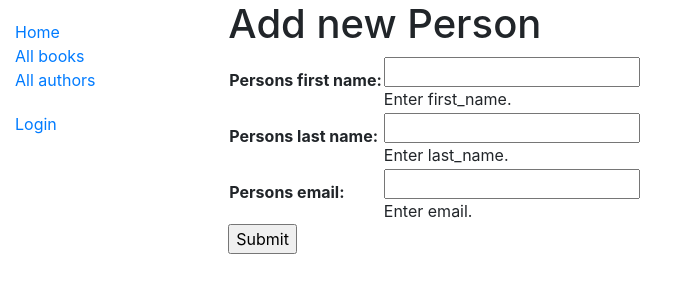
After one commit to CapitanS/hillel_hw07_django, a Django app: page /person/ in a window 1280 px wide. The commit adds this page. Shown: the top 300 px of the page, without its empty margins (0-688 px from the left). Run offline with Django 3.2, Linux system fonts and the light colour scheme.

Commit message:
Finished homework 9. Django model form. - added Person model - added PersonModel form - added urls - added views - created templates - added links to base_generic.html

```diff
--- a/catalog/forms.py
+++ b/catalog/forms.py
@@ -2,7 +2,10 @@ import datetime
 
 from django import forms
 from django.core.exceptions import ValidationError
+from django.forms import ModelForm
 from django.utils.translation import ugettext_lazy as _
+
+from .models import Person
 
 
 class RenewBookForm(forms.Form):
@@ -21,3 +24,16 @@ class RenewBookForm(forms.Form):
 
         # Remember to always return the cleaned data.
         return data
+
+
+# Homework 9. ModelForm for Person
+class PersonModelForm(ModelForm):
+    class Meta:
+        model = Person
+        fields = ['first_name', 'last_name', 'email', ]
+        labels = {'first_name': _('Persons first name'),
+                  'last_name': _('Persons last name'),
+                  'email': _('Persons email'), }
+        help_texts = {'first_name': _('Enter first_name.'),
+                      'last_name': _('Enter last_name.'),
+                      'email': _('Enter email.'), }
--- a/catalog/models.py
+++ b/catalog/models.py
@@ -124,3 +124,19 @@ class MyUser(models.Model):
     def __str__(self):
         """String for representing the Model object."""
         return f'{self.username}'
+
+
+# Homework 9. Model Person
+class Person(models.Model):
+    """Model representing a Person for homework 9."""
+    first_name = models.CharField(max_length=100)
+    last_name = models.CharField(max_length=100)
+    email = models.EmailField(max_length=100, unique=True)
+
+    def __str__(self):
+        """String for representing the Model object."""
+        return f'{self.last_name}, {self.first_name}'
+
+    def get_absolute_url(self):
+        """Returns the url to access a particular person instance."""
+        return reverse('person-detail', args=[str(self.id)])
--- a/catalog/templates/base_generic.html
+++ b/catalog/templates/base_generic.html
@@ -37,6 +37,10 @@
             <li><a href="{% url 'all-borrowed' %}">All borrowed</a></li>
             {% endif %}
         </ul>
+        <hr />
+        <ul class="sidebar-nav">
+            <li><a href="{% url 'person-create' %}">Person</a></li>
+        </ul>
         {% endif %}
         {% endblock %}
       </div>
--- a/catalog/views.py
+++ b/catalog/views.py
@@ -1,7 +1,7 @@
 import datetime
 
 from catalog.forms import RenewBookForm
-from catalog.models import Author, Book, BookInstance, Genre
+from catalog.models import Author, Book, BookInstance, Genre, Person
 from django.contrib.auth.decorators import login_required, permission_required
 from django.contrib.auth.mixins import LoginRequiredMixin, PermissionRequiredMixin
 from django.http import HttpResponseRedirect
@@ -9,6 +9,8 @@ from django.shortcuts import get_object_or_404, render
 from django.urls import reverse, reverse_lazy
 from django.views import generic
 from django.views.generic import CreateView, DeleteView, UpdateView
+
+from .forms import PersonModelForm
 
 
 # Create your views here.
@@ -162,3 +164,39 @@ class BookDelete(PermissionRequiredMixin, DeleteView):
     model = Book
     permission_required = 'catalog.can_mark_returned'
     success_url = reverse_lazy('books')
+
+
+# Homework 9. Create view for creating Person
+def person_view(request):
+    if request.method == 'POST':
+        form = PersonModelForm(request.POST)
+        if form.is_valid():
+            email = form.cleaned_data['email']
+            form.save()
+            person = Person.objects.get(email=email)
+            return HttpResponseRedirect(person.get_absolute_url())
+    else:
+        form = PersonModelForm()
+    return render(request, 'person_form.html', {'form': form})
+
+
+# Homework 9. Create view for Person details.
+def person_detail(request, pk):
+    person_inst = get_object_or_404(Person, pk=pk)
+    # If this is a POST request then process the ModelForm data
+    if request.method == 'POST':
+        # Create a form instance and populate it with data from the request (binding):
+        form = PersonModelForm(request.POST, instance=person_inst)
+        # Check if the form is valid:
+        if form.is_valid():
+            form.save()
+            # redirect to a new URL:
+            return HttpResponseRedirect(reverse('person-detail', args=[pk]))
+
+    # If this is a GET (or any other method) create the default form.
+    else:
+        form = PersonModelForm(instance=person_inst)
+
+    context = {'form': form,
+               'person_inst': person_inst}
+    return render(request, 'person_detail.html', context)
--- a/django_example_project/urls.py
+++ b/django_example_project/urls.py
@@ -19,6 +19,8 @@ from django.contrib import admin
 from django.urls import include, path
 from django.views.generic import RedirectView
 
+from catalog import views
+
 
 urlpatterns = [
     path('admin/', admin.site.urls),
@@ -37,3 +39,10 @@ urlpatterns += [
 urlpatterns += [
     path('triangle/', include('triangle.urls')),
 ]
+
+
+# Homework 9. Add URLConf to create, view Persons
+urlpatterns += [
+    path('person/', views.person_view, name='person-create'),
+    path('person/<int:pk>/', views.person_detail, name='person-detail'),
+]
--- /dev/null
+++ b/templates/person_form.html
@@ -0,0 +1,12 @@
+{% extends "base_generic.html" %}
+
+{% block content %}
+  <h1>Add new Person</h1>
+  <form action="" method="post">
+    {% csrf_token %}
+    <table>
+    {{ form.as_table }}
+    </table>
+    <input type="submit" value="Submit">
+  </form>
+{% endblock %}
```
Also changed, not shown: templates/person_detail.html (added, +13 -0 lines), README_HW_09.md (added), catalog/migrations/0010_person.py (added), catalog/migrations/0011_auto_20201230_1905.py (added).
